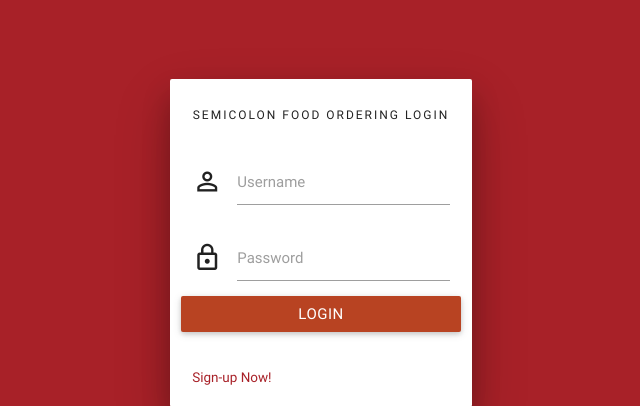
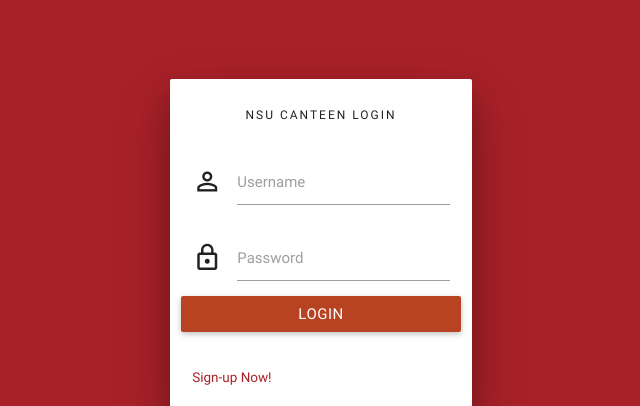
Before and after one commit to phanto007/nsu_canteen_app, a PHP site: page /login.php in a window 1280 px wide. Shown: the part 143-549 px from the top of the page, without its empty margins (319-959 px from the left). Run offline with PHP 8.4, Linux system fonts and the light colour scheme.

Commit message:
Update login.php

```diff
--- a/login.php
+++ b/login.php
@@ -55,7 +55,7 @@ else{
       <form method="post" action="routers/router.php" class="login-form" id="form">
         <div class="row">
           <div class="input-field col s12 center">
-            <p class="center login-form-text">Semicolon food ordering login</p>
+            <p class="center login-form-text">NSU Canteen Login</p>
           </div>
         </div>
         <div class="row margin">
```
